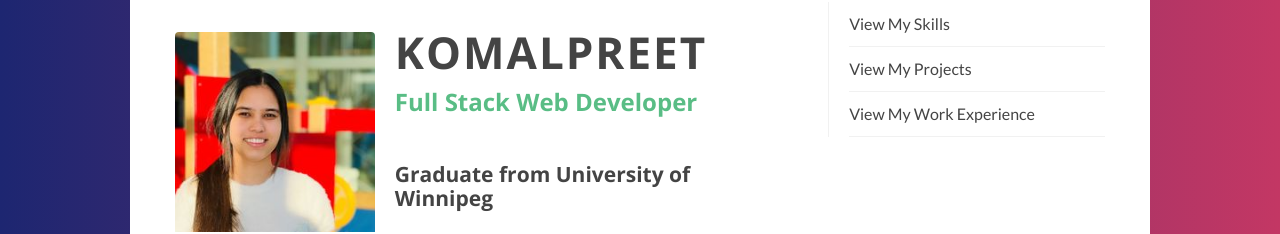
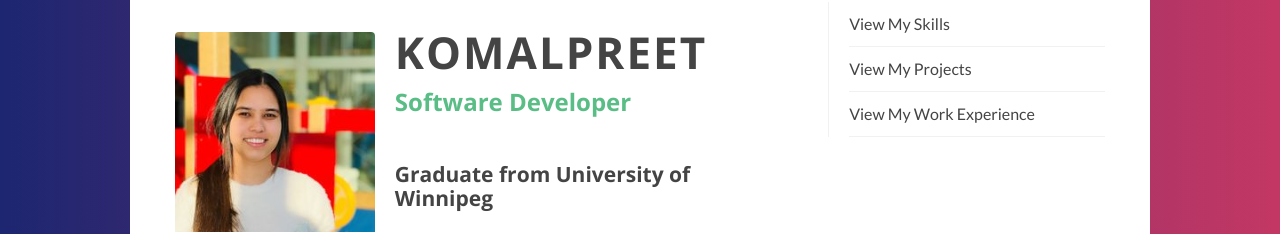
Before and after one commit to komalpreet-k/Komalpreet-portfolio, a plain HTML site: page index.html in a window 1280 px wide. Shown: the part 290-524 px from the top of the page. Drawn offline with nearby package versions, Linux system fonts and the light colour scheme; no server answers; a script that the page names is missing; a web font is replaced by a local one.

Commit message:
changing title

```diff
--- a/index.html
+++ b/index.html
@@ -130,7 +130,7 @@
                     Komalpreet
                   </h2>
                   <h4>
-                    Full Stack Web Developer
+                    Software Developer
                   </h4>
                   <h5>
                     Graduate from University of Winnipeg
```
